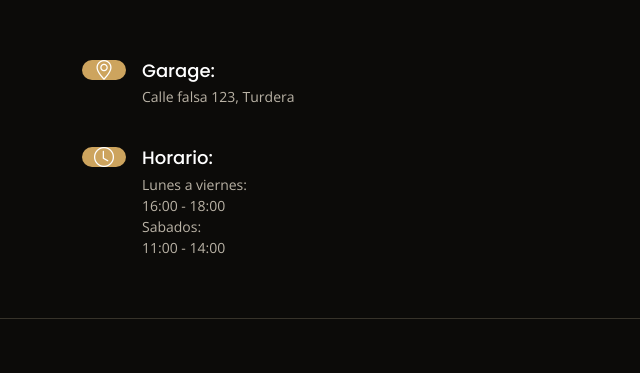
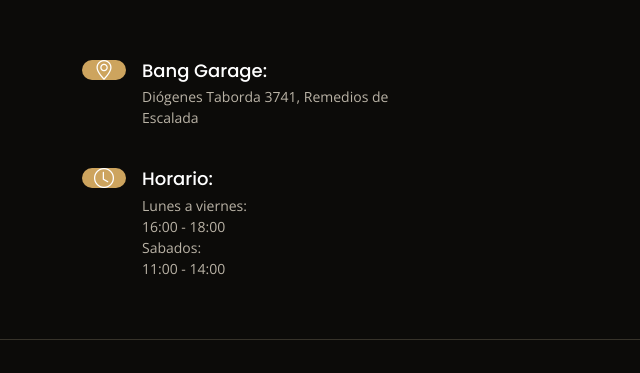
Before and after one commit to Nikkodzk/banggarage, a plain HTML site: page index.html in a window 1280 px wide. Shown: the part 2497-2870 px from the top of the page, without its empty margins (0-640 px from the left). Drawn offline with nearby package versions, Linux system fonts and the light colour scheme; grey boxes are pictures that could not be loaded; a web font is replaced by a local one.

Commit message:
Update index.html

```diff
--- a/index.html
+++ b/index.html
@@ -871,7 +871,7 @@
           frameborder="0" allowfullscreen></iframe> -->
 
         <iframe style="border:0; width: 100%; height: 350px;"
-          src="https://www.google.com/maps/embed?pb=!1m18!1m12!1m3!1d3276.712251367255!2d-58.41067478483622!3d-34.7880185747798!2m3!1f0!2f0!3f0!3m2!1i1024!2i768!4f13.1!3m3!1m2!1s0x95bcd3030b7ad17d%3A0x5848e9012c4cb9e4!2sAv.%20Hipolito%20Yrigoyen%2011141%2C%20B1833%20Turdera%2C%20Provincia%20de%20Buenos%20Aires!5e0!3m2!1ses!2sar!4v1628869134055!5m2!1ses!2sar"
+          src="<iframe src="https://www.google.com/maps/embed?pb=!1m18!1m12!1m3!1d20228.72725559143!2d-58.43130584378958!3d-34.72593488748524!2m3!1f0!2f0!3f0!3m2!1i1024!2i768!4f13.1!3m3!1m2!1s0x95bccd0c60c0fafd%3A0x923145e4b41ddab7!2sDi%C3%B3genes%20Taborda%203741%2C%20B1826FOO%20Remedios%20de%20Escalada%2C%20Provincia%20de%20Buenos%20Aires!5e0!3m2!1ses!2sar!4v1628878470799!5m2!1ses!2sar"
           frameborder="0" allowfullscreen></iframe>
 
 
@@ -885,8 +885,8 @@
             <div class="info">
               <div class="address">
                 <i class="bi bi-geo-alt"></i>
-                <h4>Garage:</h4>
-                <p>Calle falsa 123, Turdera</p>
+                <h4>Bang Garage:</h4>
+                <p>Diógenes Taborda 3741, Remedios de Escalada</p>
               </div>
 
               <div class="open-hours">
```
